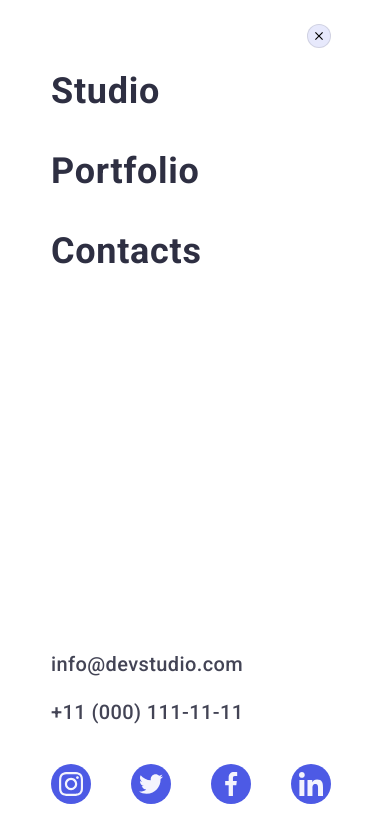
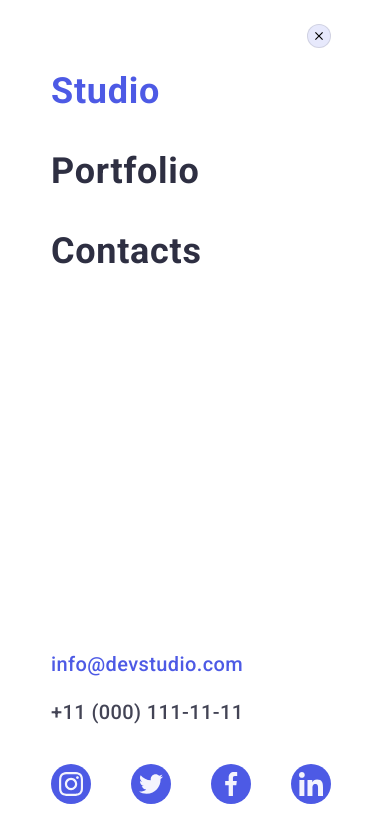
Before and after one commit to Oleksii-Levchenko456/goit-markup-hw-06, a plain HTML site: page index.html in a window 390 px wide. Both pictures are taken after a click on the button 327 px from the left and 26 px from the top of the page. Shown: the top 818 px of the page. Drawn offline with nearby package versions, Linux system fonts and the light colour scheme.

Commit message:
доробив меню

```diff
--- a/css/styles.css
+++ b/css/styles.css
@@ -149,10 +149,10 @@ p {
 
   transition: border-color 250ms cubic-bezier(0.4, 0, 0.2, 1);
 }
-input[type="tel"],
+/* input[type="tel"],
 input[type="number"] {
   appearance: textfield;
-}
+} */
 .input-modal:focus {
   border-color: #4d5ae5;
 }
@@ -319,6 +319,10 @@ input[type="number"] {
 .item-menu-list:last-child {
   margin-top: 24px;
 }
+#special-item {
+  color: #4d5ae5;
+}
+
 .info-item {
   font-style: normal;
   font-size: 20px;
@@ -446,6 +450,7 @@ input[type="number"] {
   width: 100%;
   height: 100%;
   background-color: #fff;
+  z-index: 2;
 
   opacity: 0;
   visibility: hidden;
@@ -483,12 +488,6 @@ input[type="number"] {
   transition: background-color 250ms cubic-bezier(0.4, 0, 0.2, 1),
     border 250ms cubic-bezier(0.4, 0, 0.2, 1);
 }
-/* .mobile-menu:not(.is-open) {
-  transform: translateX(100%);
-} */
-/* .menu:not(.is-open) {
-  transform: translate(-50%, -50%) scale(1.5);
-} */
 .mobile-menu-nav {
   margin-bottom: auto;
 }
@@ -785,6 +784,7 @@ input[type="number"] {
   background: #fff;
   box-shadow: 0 2px 1px 0 rgba(46, 47, 66, 0.08),
     0 1px 1px 0 rgba(46, 47, 66, 0.16), 0 1px 6px 0 rgba(46, 47, 66, 0.08);
+  cursor: pointer;
 }
 .overlay {
   position: relative;
--- a/index.html
+++ b/index.html
@@ -78,15 +78,20 @@
           </button>
           <nav class="mobile-menu-nav">
             <ul class="mobile-menu-list">
-              <li class="text-header">Studio</li>
-              <li class="text-header">Portfolio</li>
-              <li class="text-header">Contacts</li>
+              <li>
+                <a href="" class="text-header" id="special-item">Studio</a>
+              </li>
+              <li><a href="" class="text-header">Portfolio</a></li>
+              <li><a href="" class="text-header">Contacts</a></li>
             </ul>
           </nav>
           <address>
-            <ul>
+            <ul class="menu-list">
               <li class="item-menu-list">
-                <a class="info-item" href="mailto:info@devstudio.com"
+                <a
+                  class="info-item"
+                  href="mailto:info@devstudio.com"
+                  id="special-item"
                   >info@devstudio.com</a
                 >
               </li>
```
